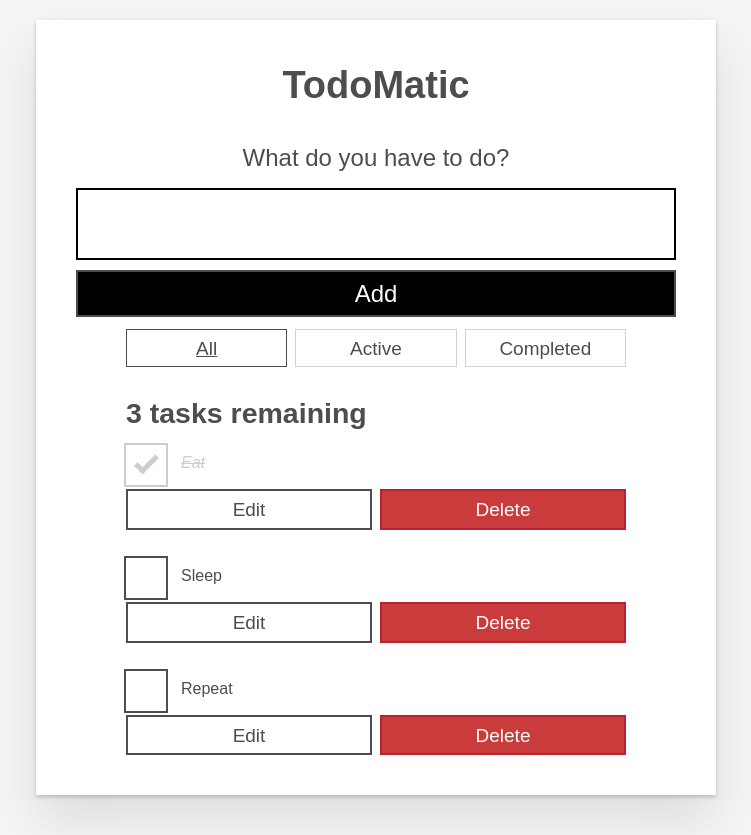
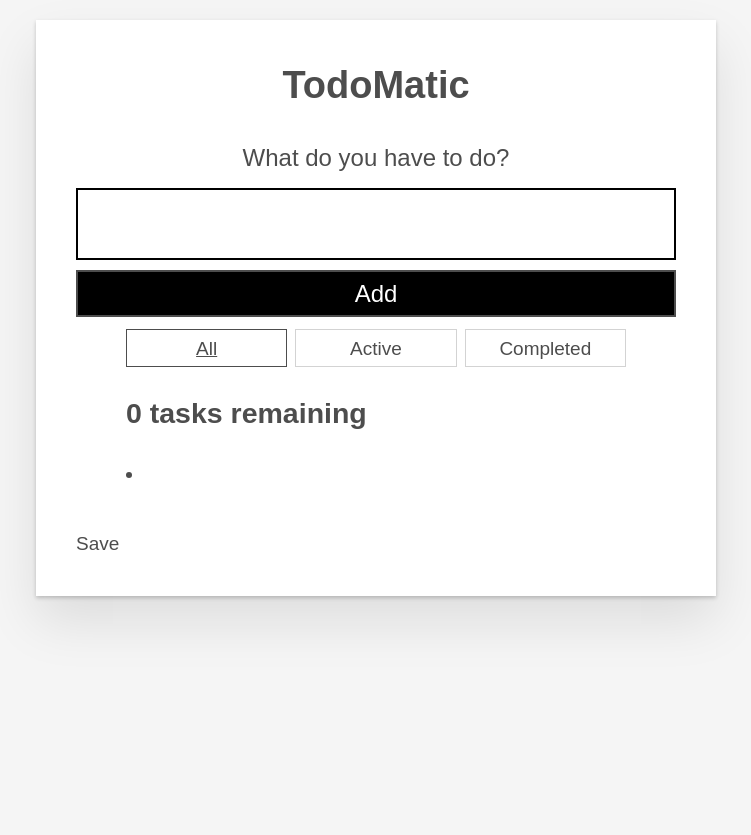
Before and after one commit to odioman/react-to-do-app, a React (Create React App) app: page / in a window 1280 px wide. Shown: the whole page, without its empty margins (264-1015 px from the left). After the commit the page ends 800 px from the top, so only its background shows below. Built offline with nearby package versions, Linux system fonts and the light colour scheme.

Commit message:
Added Local Storage

```diff
--- a/src/App.js
+++ b/src/App.js
@@ -13,19 +13,24 @@ const FILTER_MAP = {
 
 const FILTER_NAMES = Object.keys(FILTER_MAP);
 
-function App(props) {
-  const [tasks, setTasks] = useState(props.tasks);
+function App() {
+  const [tasks, setTasks] = useState([]);
   const [filter, setFilter] = useState('All');
 
   //local storage
-  /* useEffect(() => {
-    localStorage.setItem("tasks", JSON.stringify(tasks));
-  }, [tasks]);
+  useEffect(() => {
+    const local = localStorage.getItem("tasks");
 
-  useEffect(() => {
-    localStorage.getItem("tasks", setTasks(JSON.parse(tasks)));
+    if (local?.length) {
+      const localParse = JSON.parse(local);
+      setTasks(localParse);
+    }
   }, []);
-  */
+
+  function handleSave() {
+    localStorage.setItem("tasks", JSON.stringify(tasks))
+  }
+
   function addTask(name) {
     const newTask = { id: `todo-${nanoid()}`, name, completed: false };
     setTasks([...tasks, newTask]);
@@ -44,6 +49,7 @@ function App(props) {
   function deleteTask(id) {
     const remainingTasks = tasks.filter((task) => id !== task.id);
     setTasks(remainingTasks);
+    localStorage.removeItem("tasks");
   }
 
   function editTask(id, newName) {
@@ -100,13 +106,16 @@ function App(props) {
       {filterList}
       </div>
       <h2 id="list-heading" tabIndex="-1" ref={listHeadingRef}>{headingText}</h2>
-      <ul
-        role="list"
+      <li>
+        <ul
         className="todo-list stack-large stack-exception"
         aria-labelledby="list-heading">
          {taskList}
         </ul>
+      </li>
+      <button onClick={handleSave}>Save</button>
     </div>
+
   )
 }
 
```
